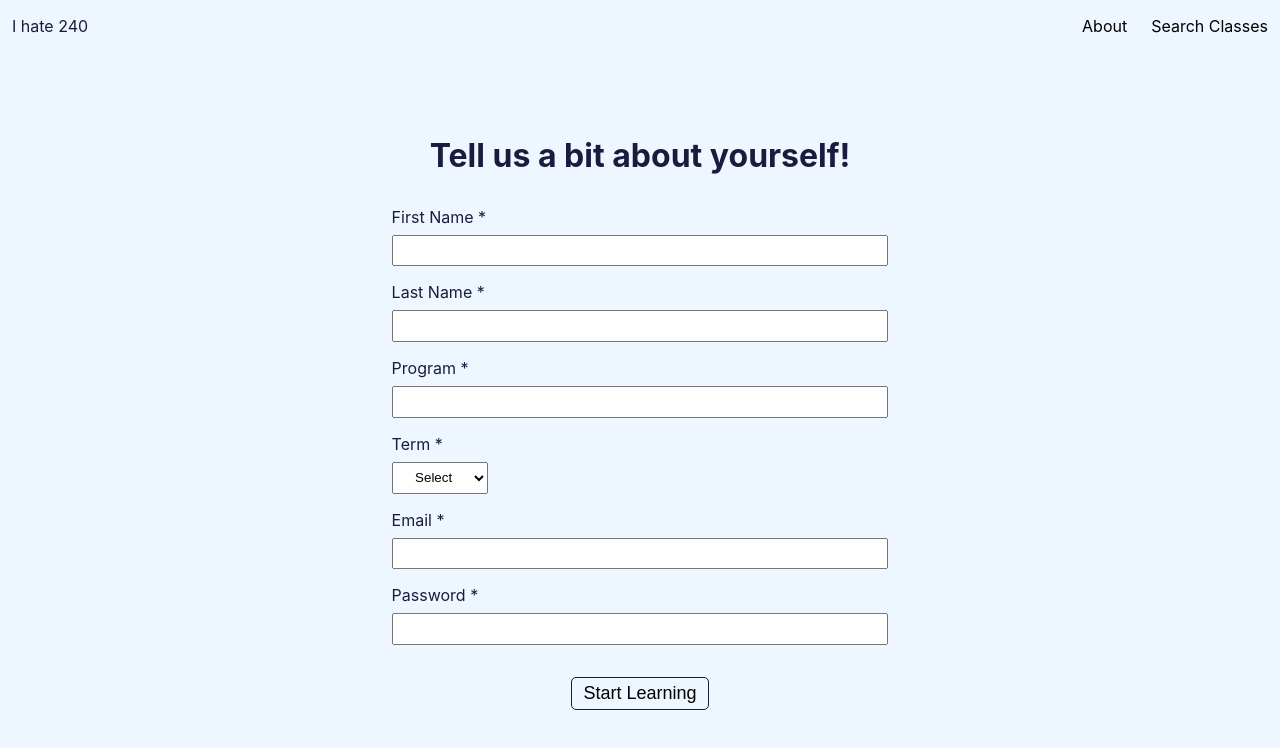
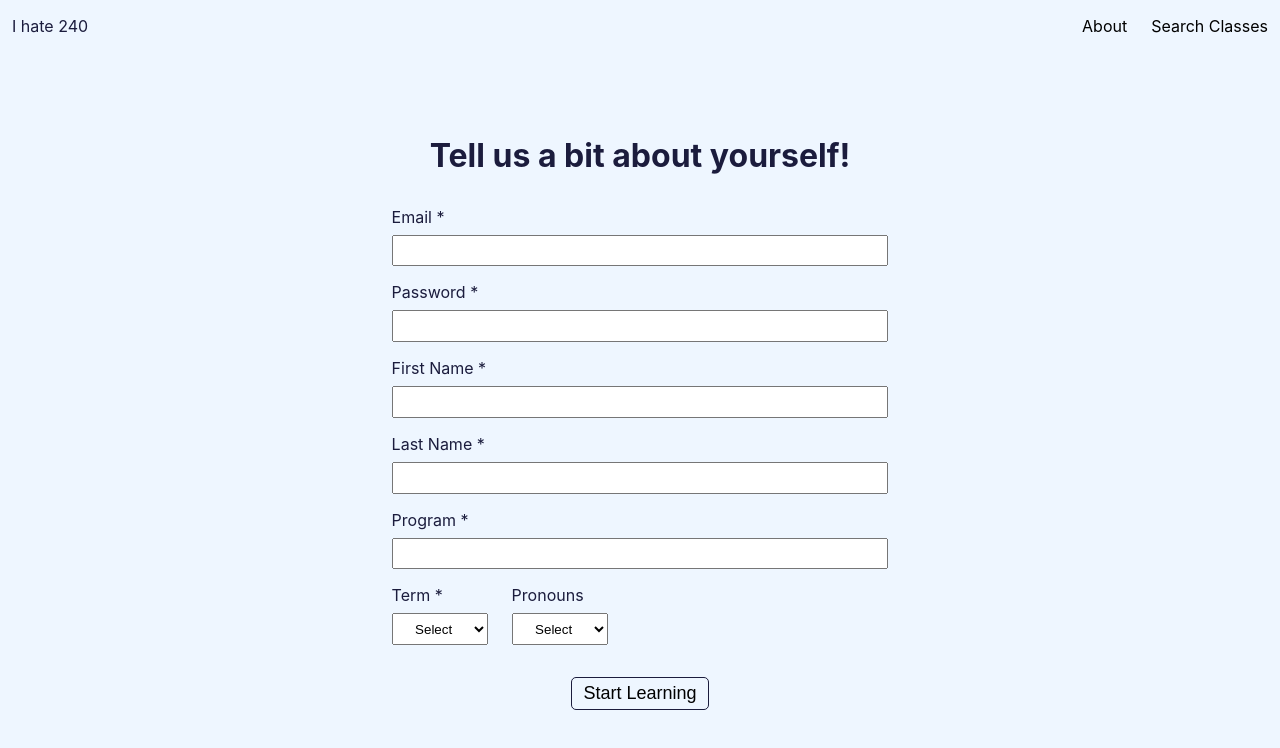
Before and after one commit to isabellehuangg/pset-collab, a React (Create React App) app in the folder client/: page /signup in a window 1280 px wide. Shown: the top 748 px of the page. Built offline with nearby package versions, Linux system fonts and the light colour scheme.

Commit message:
Update classes, form questions

```diff
--- a/client/src/Components/Login.js
+++ b/client/src/Components/Login.js
@@ -1,11 +1,11 @@
 const LoginForm = () => {
     return (
         <form>
-            <div>
+            <div className="question">
                 <label for="email">Email *</label>
                 <input type="email" id="email" required />
             </div>
-            <div>
+            <div className="question">
                 <label for="password">Password *</label>
                 <input type="password" id="password" required />
             </div>
--- a/client/src/Components/Signup.js
+++ b/client/src/Components/Signup.js
@@ -1,19 +1,28 @@
 const SignupForm = () => {
     return (
         <form>
-            <div>
+            <div className="question">
+                <label for="email">Email *</label>
+                <input type="email" id="email" required />
+            </div>
+            <div className="question">
+                <label for="password">Password *</label>
+                <input type="password" id="password" required />
+            </div>
+            <div className="question">
                 <label for="first">First Name *</label>
                 <input type="text" id="first" required />
             </div>
-            <div>
+            <div className="question">
                 <label for="last">Last Name *</label>
                 <input type="text" id="last" required />
             </div>
-            <div>
+            <div className="question">
                 <label for="program">Program *</label>
                 <input type="text" id="last" required />
             </div>
-            <div>
+            <div className="question-short">
+                <div className="question">
                     <label for="term">Term *</label>
                     <select id="term">
                         <option disabled selected value> Select </option>
@@ -27,13 +36,17 @@ const SignupForm = () => {
                         <option value="4B">3A</option>
                     </select>
                 </div>
-            <div>
-                <label for="email">Email *</label>
-                <input type="email" id="email" required />
+                <div className="question">
+                    <label for="pronouns">Pronouns</label>
+                    <select id="pronouns">
+                        <option disabled selected value> Select </option>
+                        <option value="she-her">she/her/hers</option>
+                        <option value="he-him">he/him/his</option>
+                        <option value="they-them">they/them/theirs</option>
+                        <option value="they-them">Other</option>
+                        <option value="they-them">Prefer not to say</option>
+                    </select>
                 </div>
-            <div>
-                <label for="password">Password *</label>
-                <input type="password" id="password" required />
             </div>
             <button className="button">Start Learning</button>
         </form>
--- a/client/src/index.css
+++ b/client/src/index.css
@@ -85,23 +85,30 @@ form {
   margin-top: 2rem;
 }
 
-form > * > label {
+.question label {
   align-self: flex-start;
 }
 
-form > * {
+.question {
   display: flex;
   flex-direction: column;
   align-items: center;
   gap: 0.5rem;
 }
 
-form > * > input {
+.question-short {
+  display: flex;
+  flex-direction: row;
+  justify-content: flex-start;
+  gap: 1.5rem;
+}
+
+.question > input {
   padding: 0.4rem;
   width: 60vh;
 }
 
-form > * select {
+.question > select {
   padding: 0.4rem;
   width: 12vh;
   text-align: center;
```
Lines whose indentation alone changed are shown as unchanged.
